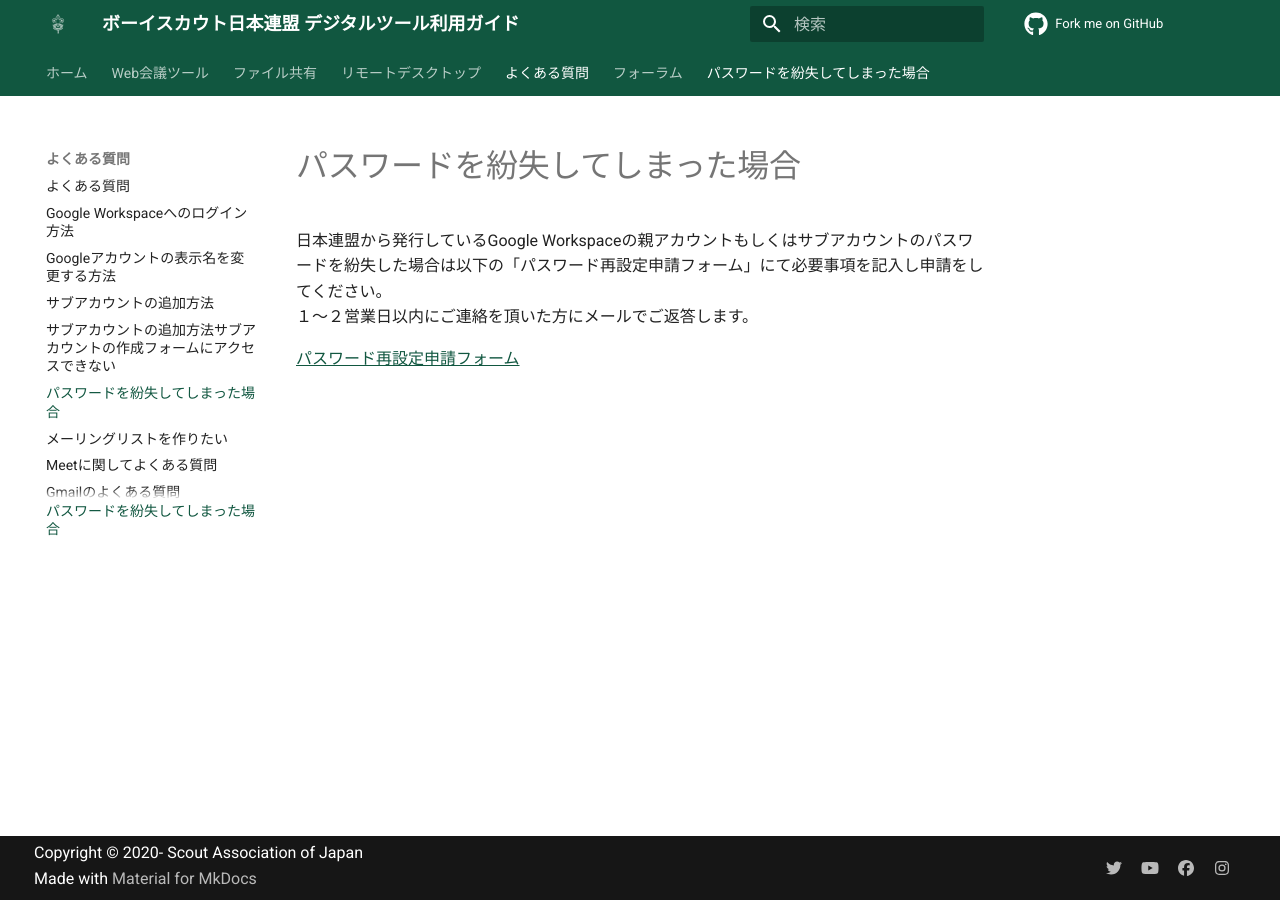
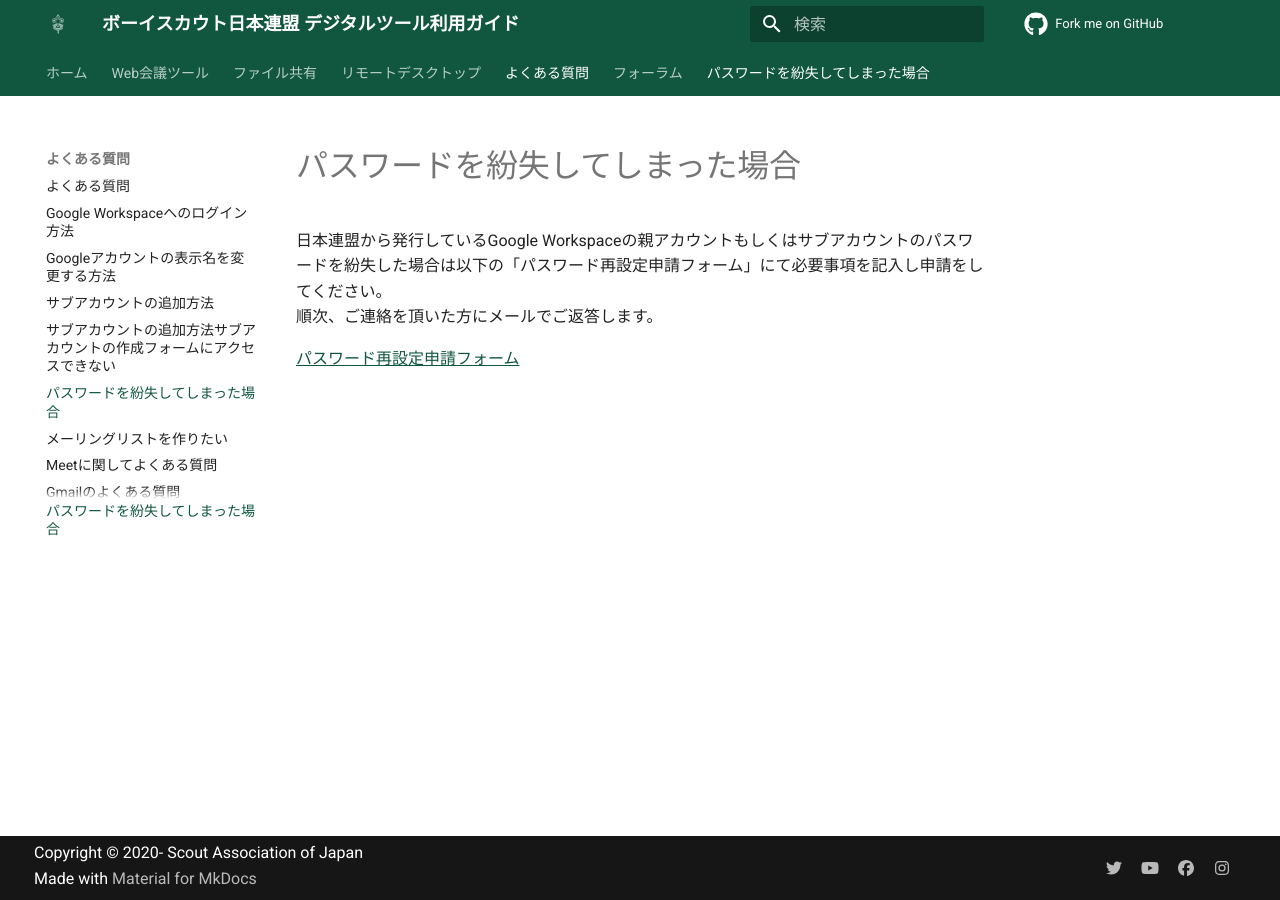
Before and after one commit to Scout-Association-of-Japan/DX-promotion-guidelines, an MkDocs documentation site: the page built from docs/faq/google_workspace/password_recovery/index.md, in a window 1280 px wide. Built offline with MkDocs 1.6.1 and Material for MkDocs 9.7.7, drawn with Linux system fonts in a browser that asks for light colours; comment, search, counter and statistics services are not loaded.

Commit message:
Update index.md (#213)

```diff
--- a/docs/faq/google_workspace/password_recovery/index.md
+++ b/docs/faq/google_workspace/password_recovery/index.md
@@ -4,6 +4,6 @@ title: パスワードを紛失してしまった場合
 
 # パスワードを紛失してしまった場合
 日本連盟から発行しているGoogle Workspaceの親アカウントもしくはサブアカウントのパスワードを紛失した場合は以下の「パスワード再設定申請フォーム」にて必要事項を記入し申請をしてください。<br>
-１～２営業日以内にご連絡を頂いた方にメールでご返答します。<br>
+順次、ご連絡を頂いた方にメールでご返答します。<br>
 
 [パスワード再設定申請フォーム](https://forms.gle/99wLRaGtrZoYnhkY7){:target="_blank" :rel="noreferrer"}
```
